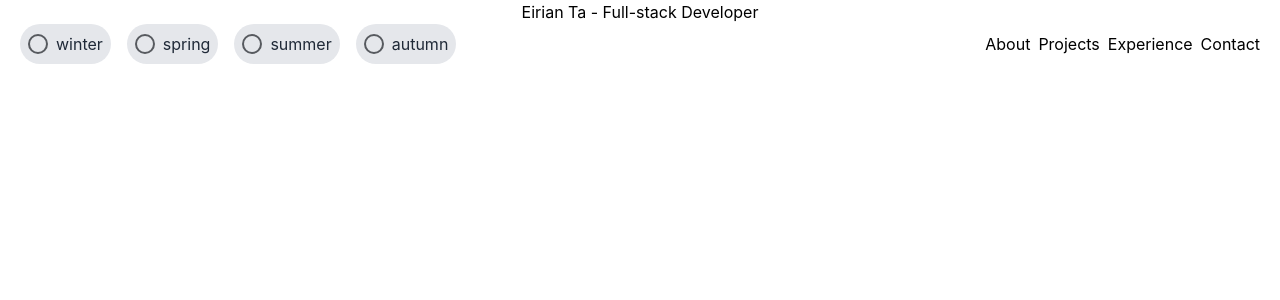
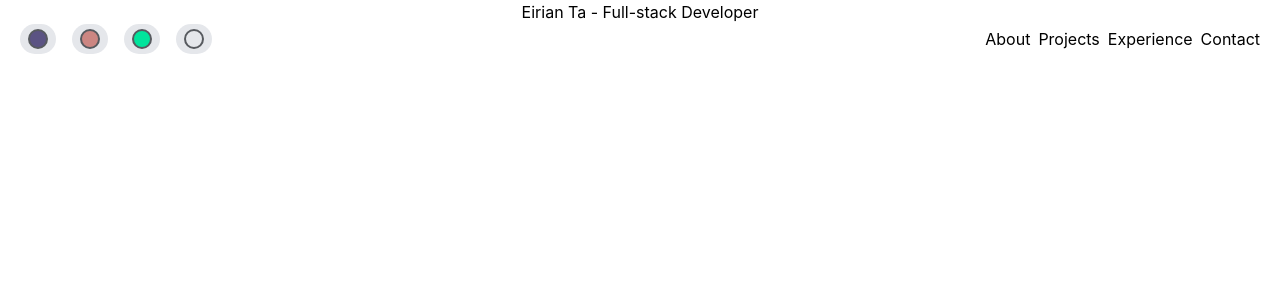
Before and after one commit to Eirian-Ta/pinwheels-portfolio, a Next.js app: page / in a window 1280 px wide. Shown: the top 300 px of the page. Built offline with nearby package versions, Linux system fonts and the light colour scheme.

Commit message:
Add main styling and animation for theme btns

```diff
--- a/app/ui/HeadNav/ThemeSelection.tsx
+++ b/app/ui/HeadNav/ThemeSelection.tsx
@@ -20,15 +20,15 @@ export default function ThemeSelection() {
   if (!mounted) return null;
 
   return (
-    <div className="flex space-x-4 mx-5">
+    <div className="themeSelection flex space-x-4 mx-5">
       {themes.map((t) => (
         <button
           key={t.name}
-          className={`flex items-center space-x-2 p-2 rounded-full ${theme === t.name.toLowerCase() ? "bg-blue-500 text-white" : "bg-gray-200 text-gray-800"} `}
+          className={`flex items-center space-x-2 p-2 rounded-full ${theme === t.name.toLowerCase() ? "bg-gray-500 text-[#f1f3f9]" : "bg-gray-200 text-[#575a5f]"} `}
           onClick={() => setTheme(t.name.toLowerCase())}
         >
           <div
-            className={`theme-circle w-5 h-5 border-solid rounded-full ${theme === t.name.toLowerCase() ? "border-4 border-[#f1f3f9]" : "border-2 border-[#575a5f]"}`}
+            className={`w-5 h-5 border-solid rounded-full ${theme === t.name.toLowerCase() ? "border-4 border-[#f1f3f9]" : "border-2 border-[#575a5f]"}`}
           ></div>
           <p className="m-0">{t.name}</p>
         </button>
--- a/app/ui/global.css
+++ b/app/ui/global.css
@@ -163,6 +163,34 @@ ul.mediaList li a:hover .icon path {
   fill: var(--bg);
 }
 
+.themeSelection button:nth-child(1) div {
+  background: #5b5383;
+}
+
+.themeSelection button:nth-child(2) div {
+  background: #cc8682;
+}
+
+.themeSelection button:nth-child(3) div {
+  background: #01e49c;
+}
+
+.themeSelection button {
+  height: 30px;
+}
+.themeSelection button p {
+  display: none;
+  /* animation-name: bounceOutLeft;
+  transition: cubic-bezier(0.075, 0.82, 0.165, 1);
+  animation-duration: 0.5s; */
+}
+.themeSelection button:hover p {
+  animation-name: bounceInLeft;
+  transition: cubic-bezier(0.075, 0.82, 0.165, 1);
+  animation-duration: 0.5s;
+  display: flex;
+}
+
 @-webkit-keyframes bounceInDown {
   from,
   60%,
@@ -277,3 +305,63 @@ ul.mediaList li a:hover .icon path {
     transform: translate3d(0, -50px, 0) scaleY(3);
   }
 }
+
+@keyframes bounceInLeft {
+  from,
+  60%,
+  75%,
+  90%,
+  to {
+    animation-timing-function: cubic-bezier(0.215, 0.61, 0.355, 1);
+  }
+
+  0% {
+    opacity: 0;
+    transform: translate3d(-100px, 0, 0) scaleX(3);
+  }
+
+  60% {
+    opacity: 1;
+    transform: translate3d(25px, 0, 0) scaleX(1);
+  }
+
+  75% {
+    transform: translate3d(-10px, 0, 0) scaleX(0.98);
+  }
+
+  90% {
+    transform: translate3d(5px, 0, 0) scaleX(0.995);
+  }
+
+  to {
+    transform: translate3d(0, 0, 0);
+  }
+}
+
+@-webkit-keyframes bounceOutLeft {
+  20% {
+    opacity: 1;
+    -webkit-transform: translate3d(20px, 0, 0) scaleX(0.9);
+    transform: translate3d(20px, 0, 0) scaleX(0.9);
+  }
+
+  to {
+    opacity: 0;
+    -webkit-transform: translate3d(-100px, 0, 0) scaleX(2);
+    transform: translate3d(-2000px, 0, 0) scaleX(2);
+  }
+}
+
+@keyframes bounceOutLeft {
+  20% {
+    opacity: 1;
+    -webkit-transform: translate3d(20px, 0, 0) scaleX(0.9);
+    transform: translate3d(20px, 0, 0) scaleX(0.9);
+  }
+
+  to {
+    opacity: 0;
+    -webkit-transform: translate3d(-100px, 0, 0) scaleX(2);
+    transform: translate3d(-2000px, 0, 0) scaleX(2);
+  }
+}
```
